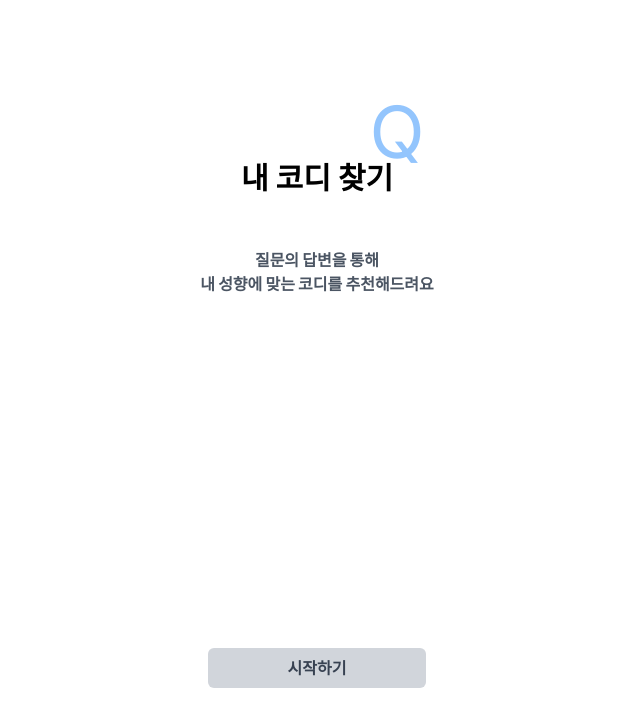
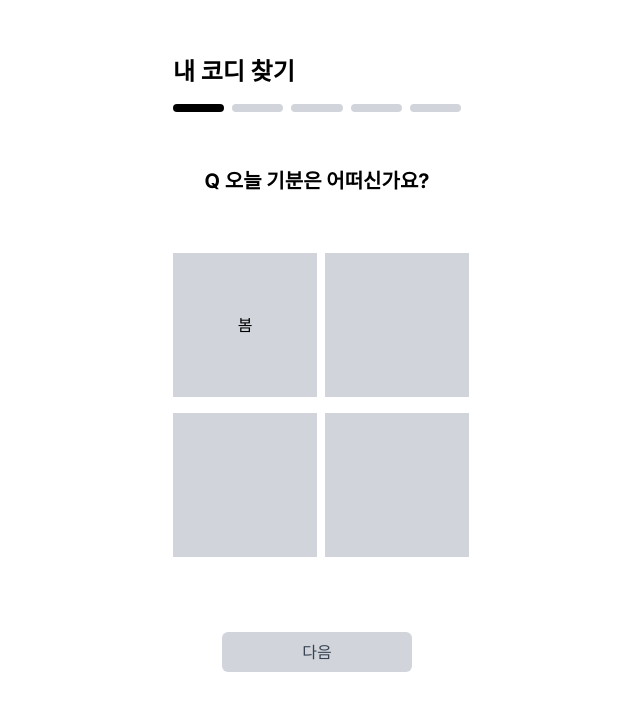
Before and after one commit to 6chenodongja/6che, a Next.js app: page /surveypage in a window 1280 px wide. Both pictures are taken after a click on the button "시작하기". Shown: the top 726 px of the page, without its empty margins (323-963 px from the left). Built offline with nearby package versions, Linux system fonts and the light colour scheme.

Commit message:
update: 설문 페이지 생성

```diff
--- /dev/null
+++ b/src/app/(providers)/(root)/surveypage/question.tsx
@@ -0,0 +1,33 @@
+'use client';
+import React from "react";
+
+const QuestionPage: React.FC = () => {
+  return (
+    <div className="w-80 mx-auto flex flex-col items-center justify-between h-screen bg-white p-4 relative">
+      <div className="flex flex-col items-left mt-10">
+        <h1 className="text-2xl font-bold mb-4">내 코디 찾기</h1>
+        <div className="flex flex-row items-start gap-2 w-72 h-1 rounded-md">
+          <div className="h-2 flex-1 bg-black rounded-md"></div>
+          <div className="h-2 flex-1 bg-gray-300 rounded-md"></div>
+          <div className="h-2 flex-1 bg-gray-300 rounded-md"></div>
+          <div className="h-2 flex-1 bg-gray-300 rounded-md"></div>
+          <div className="h-2 flex-1 bg-gray-300 rounded-md"></div>
+        </div>
+      </div>
+      <h2 className="text-xl font-bold ">
+        Q 오늘 기분은 어떠신가요?
+      </h2>
+      <div className="grid grid-cols-2 gap-4 mb-4">
+        <div className="bg-gray-300 w-36 h-36 flex items-center justify-center">봄</div>
+        <div className="bg-gray-300 w-36 h-36"></div>
+        <div className="bg-gray-300 w-36 h-36"></div>
+        <div className="bg-gray-300 w-36 h-36"></div>
+      </div>
+      <button className="mb-28 px-20 py-2 bg-gray-300 text-gray-700 rounded-md font-medium">
+        다음
+      </button>
+    </div>
+  );
+};
+
+export default QuestionPage;
--- a/src/app/(providers)/(root)/surveypage/surveyinitial.tsx
+++ b/src/app/(providers)/(root)/surveypage/surveyinitial.tsx
@@ -1,8 +1,20 @@
-import React from "react";
+'use client';
+import React, { useState } from 'react';
+import QuestionPage from './question';
 
 const SurveyLayout: React.FC = () => {
+    const [showQuestionPage, setShowQuestionPage] = useState(false);
+
+    const handleStartClick = () => {
+        setShowQuestionPage(true);
+    };
+
     return (
         <div className="w-80 mx-auto relative flex flex-col items-center justify-between h-screen bg-white">
+            {showQuestionPage ? (
+                <QuestionPage />
+            ) : (
+                <>
                     <div className="absolute top-20 right-10 w-20 h-20 rounded-full flex items-center justify-center">
                         <span className="text-blue-300 h-12 text-7xl">Q</span>
                     </div>
@@ -13,9 +25,14 @@ const SurveyLayout: React.FC = () => {
                             <br />내 성향에 맞는 코디를 추천해드려요
                         </p>
                     </div>
-      <button className="mb-28 px-20 py-2 bg-gray-300  text-gray-700 rounded-md font-black">
+                    <button
+                        onClick={handleStartClick}
+                        className="mb-28 px-20 py-2 bg-gray-300 text-gray-700 rounded-md font-black"
+                    >
                         시작하기
                     </button>
+                </>
+            )}
         </div>
     );
 };
```
Lines whose indentation alone changed are shown as unchanged.
